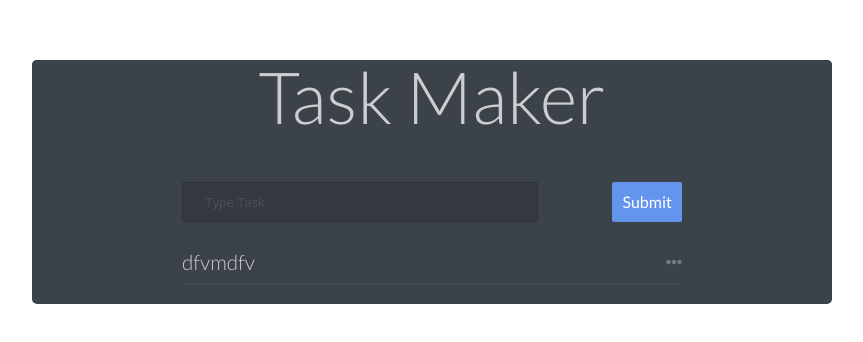
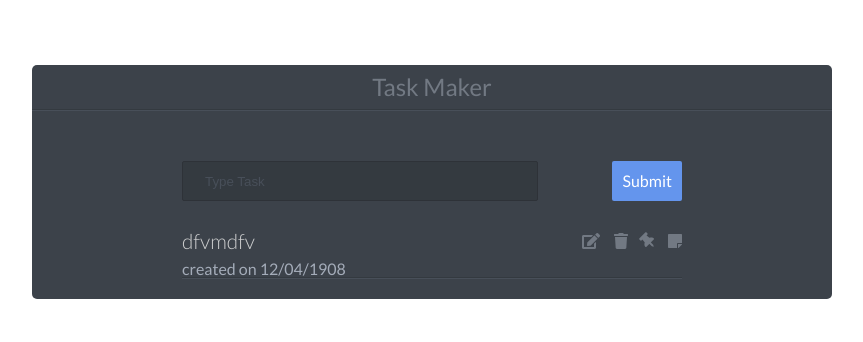
Before and after one commit to cristiAndreiTarasi/Task-Maker, a React app: page / in a window 1280 px wide. Shown: the part 218-560 px from the top of the page, without its empty margins (208-1071 px from the left). Built offline with nearby package versions, Linux system fonts and the light colour scheme.

Commit message:
finished the design

```diff
--- a/src/components/Header.js
+++ b/src/components/Header.js
@@ -1,7 +1,12 @@
 import React from 'react';
 
 export default () => (
-    <div className="App header">
-        <h1 className="App_heading center">Task Maker</h1>
+    <div className="header">
+        <h1 className="heading">Task Maker</h1>
+
+        <div className="divider">
+            <div className="dark"></div>
+            <div className="light"></div>
+        </div>
     </div>
 );
--- a/src/components/List.js
+++ b/src/components/List.js
@@ -6,8 +6,16 @@ export default () => (
         <li className="App_list_item">
             <div className="main">
                 <p className="App_copy">dfvmdfv</p>
-                <i className="fas fa-ellipsis-h dots"></i>
-                <Menu />
+                <ul className="menu">
+                    <li className="menu-item"><i className="fas fa-edit"></i></li>
+                    <li className="menu-item"><i className="fas fa-trash"></i></li>
+                    <li className="menu-item"><i className="fas fa-thumbtack rotate-left"></i></li>
+                    <li className="menu-item"><i className="fas fa-sticky-note"></i></li>
+                </ul>
+            </div>
+
+            <div className="status">
+                <p>created on 12/04/1908</p>
             </div>
 
             <div className="divider">
--- a/src/styles/main.scss
+++ b/src/styles/main.scss
@@ -9,3 +9,4 @@
 @import './partials/_list';
 @import './partials/_form';
 @import './partials/_card';
+@import './partials/_header';
--- a/src/styles/partials/_base.scss
+++ b/src/styles/partials/_base.scss
@@ -4,7 +4,6 @@ body {
     display: flex;
     justify-content: center;
     align-items: center;
-    /*background-color: red;*/
 }
 
 .App {
--- /dev/null
+++ b/src/styles/partials/_header.scss
@@ -0,0 +1,15 @@
+
+.header {
+    text-align: center;
+
+    .heading {
+        font-size: 1.5rem;
+        padding: 10px 0;
+        color: #727983;
+    }
+
+    .divider {
+        .dark { background-color: #343a40; height: 1px; }
+        .light { background-color: #484f59; height: 1px; }
+    }
+}
--- a/src/styles/partials/_list.scss
+++ b/src/styles/partials/_list.scss
@@ -29,22 +29,19 @@ $vendors: 'webkit' 'moz' 'ms' 'o';
                 cursor: pointer;
             }
 
-            /*&:hover { background-color: darken(#3c424a, 1%) }*/
             &:hover {
                 background: linear-gradient(90deg, rgba(255,255,255,0) 0%, rgba(58,64,71,1) 50%, rgba(255,255,255,0) 100%);
             }
 
-            @import './_menu';
-
-            .dots:hover + .menu { display: flex; }
+            .menu {
+                display: inherit;
+                justify-content: space-between;
+                /*background-color: red;*/
+                width: 100px;
+            }
         }
 
-        .light, .dark {
-            width: 100%;
-            height: 1px;
-        }
-
-        .dark { background-color: #343a40; }
-        .light { background-color: #484f59; }
+        .dark { background-color: #343a40; height: 1px; }
+        .light { background-color: #484f59; height: 1px; }
     }
 }
```
